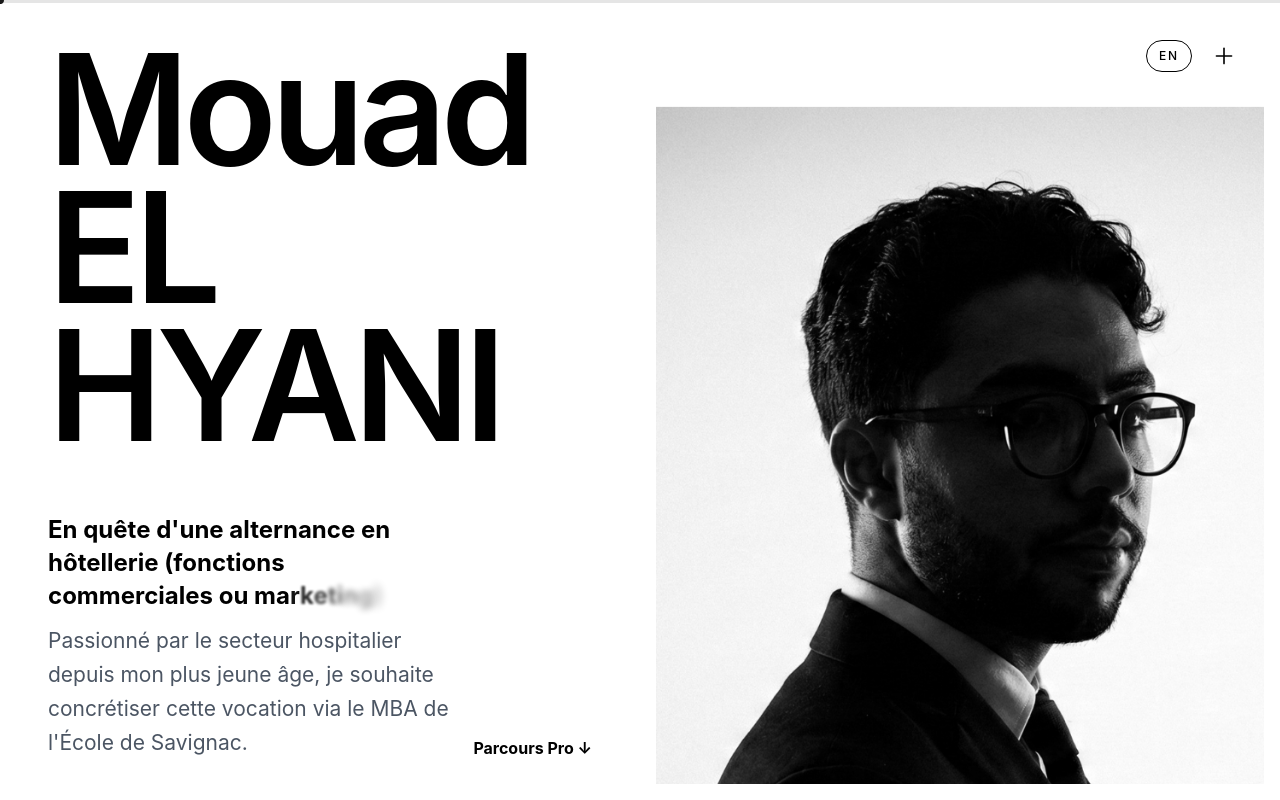
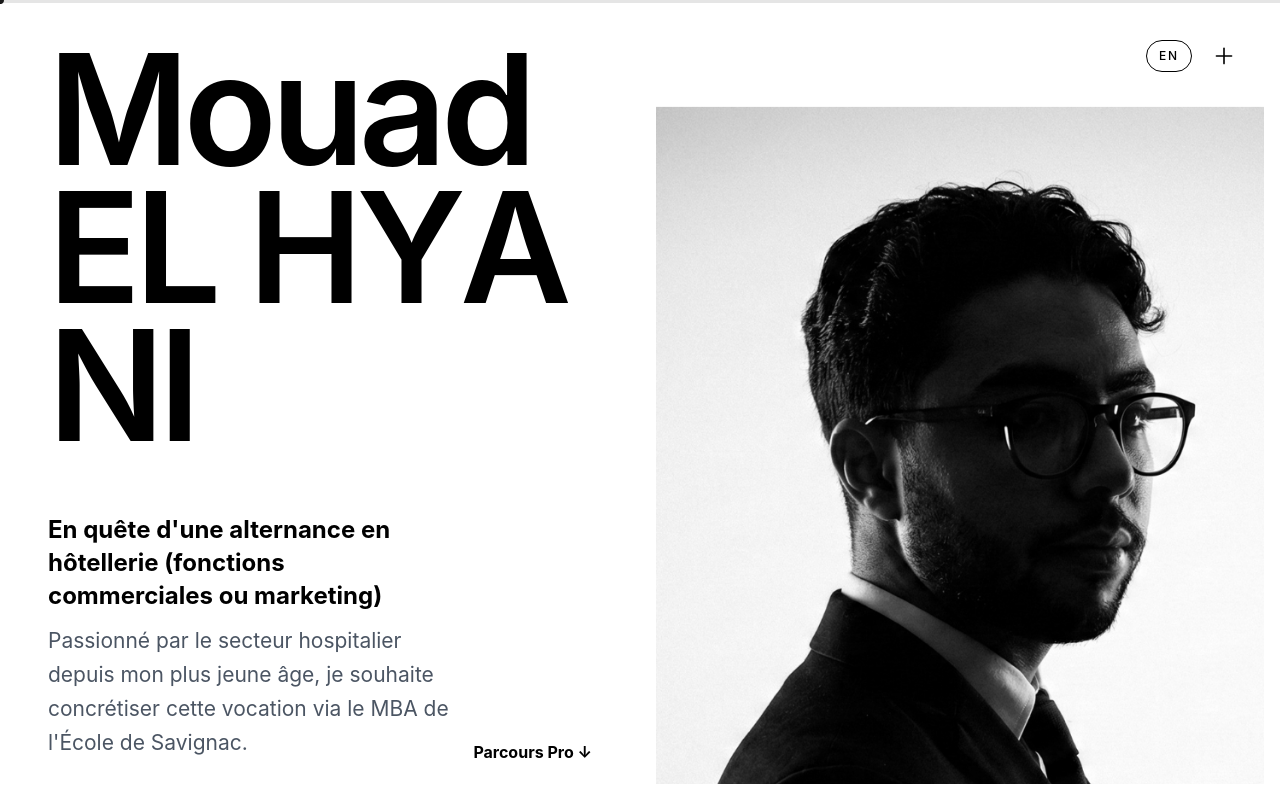
Before and after one commit to LeMouad/mouad-portfolio, a Next.js app: page / in a window 1280 px wide. Shown: the top 800 px of the page. Built offline with nearby package versions, Linux system fonts and the light colour scheme.

Commit message:
Fix: Text blur clears when typing completes + added staggered name animation

```diff
--- a/components/sections/Hero.tsx
+++ b/components/sections/Hero.tsx
@@ -40,29 +40,34 @@ function useTypewriterBlur(text: string, speed: number = 50, delay: number = 100
         }
     }, [text, speed, delay])
 
-    return { displayText, isComplete, charIndex }
+    return { displayText, isComplete, charIndex, totalLength: text.length }
 }
 
 export default function Hero({ content, onContactClick }: HeroProps) {
-    const { displayText, isComplete, charIndex } = useTypewriterBlur(content.hero.headline, 40, 1200)
+    const { displayText, isComplete, charIndex, totalLength } = useTypewriterBlur(content.hero.headline, 40, 1200)
 
     // Split text to animate recent characters with blur
     const renderAnimatedText = () => {
         if (!displayText) return null
 
         return displayText.split('').map((char, index) => {
+            // If typing is complete, show all characters sharp
+            if (isComplete) {
+                return <span key={index}>{char}</span>
+            }
+
             // Calculate how "new" this character is (0 = newest, higher = older)
             const age = charIndex - index - 1
-            // Characters fade in over 8 characters
-            const fadeProgress = Math.min(age / 8, 1)
+            // Characters fade in over 6 characters
+            const fadeProgress = Math.min(age / 6, 1)
 
             return (
                 <span
                     key={index}
                     style={{
-                        opacity: 0.3 + (fadeProgress * 0.7),
-                        filter: `blur(${(1 - fadeProgress) * 4}px)`,
-                        transition: 'opacity 0.3s ease, filter 0.3s ease'
+                        opacity: 0.4 + (fadeProgress * 0.6),
+                        filter: `blur(${(1 - fadeProgress) * 3}px)`,
+                        transition: 'opacity 0.2s ease, filter 0.2s ease'
                     }}
                 >
                     {char}
@@ -87,8 +92,50 @@ export default function Hero({ content, onContactClick }: HeroProps) {
                         }}
                         className="text-[clamp(60px,12vw,160px)] font-semibold leading-[0.9] tracking-[-0.04em]"
                     >
-                        <span className="block">Mouad</span>
-                        <span className="block uppercase">El Hyani</span>
+                        {/* First name with letter stagger */}
+                        <motion.span
+                            className="block overflow-hidden"
+                            initial="hidden"
+                            animate="visible"
+                        >
+                            {'Mouad'.split('').map((letter, i) => (
+                                <motion.span
+                                    key={i}
+                                    className="inline-block"
+                                    initial={{ y: 100, opacity: 0 }}
+                                    animate={{ y: 0, opacity: 1 }}
+                                    transition={{
+                                        duration: 0.8,
+                                        delay: 0.3 + i * 0.05,
+                                        ease: [0.22, 1, 0.36, 1]
+                                    }}
+                                >
+                                    {letter}
+                                </motion.span>
+                            ))}
+                        </motion.span>
+                        {/* Last name with letter stagger */}
+                        <motion.span
+                            className="block uppercase overflow-hidden"
+                            initial="hidden"
+                            animate="visible"
+                        >
+                            {'El Hyani'.split('').map((letter, i) => (
+                                <motion.span
+                                    key={i}
+                                    className="inline-block"
+                                    initial={{ y: 100, opacity: 0 }}
+                                    animate={{ y: 0, opacity: 1 }}
+                                    transition={{
+                                        duration: 0.8,
+                                        delay: 0.5 + i * 0.04,
+                                        ease: [0.22, 1, 0.36, 1]
+                                    }}
+                                >
+                                    {letter === ' ' ? '\u00A0' : letter}
+                                </motion.span>
+                            ))}
+                        </motion.span>
                     </motion.h1>
                 </div>
 
@@ -98,9 +145,9 @@ export default function Hero({ content, onContactClick }: HeroProps) {
                 {/* Bottom Row: Tagline + Scroll Indicator */}
                 <div className="pb-6 lg:pb-10 flex justify-between items-end gap-6">
                     <motion.div
-                        initial={{ opacity: 0, y: 20 }}
+                        initial={{ opacity: 0, y: 30 }}
                         animate={{ opacity: 1, y: 0 }}
-                        transition={{ duration: 0.8, delay: 0.8, ease: [0.22, 1, 0.36, 1] }}
+                        transition={{ duration: 0.8, delay: 1, ease: [0.22, 1, 0.36, 1] }}
                         className="max-w-[420px]"
                     >
                         {/* Typewriter headline with blur fade-in */}
@@ -114,27 +161,40 @@ export default function Hero({ content, onContactClick }: HeroProps) {
                                 />
                             )}
                         </p>
-                        <p className="text-[19px] lg:text-[21px] leading-relaxed text-gray-600">
+                        {/* Subline with fade in */}
+                        <motion.p
+                            initial={{ opacity: 0, y: 20 }}
+                            animate={{ opacity: 1, y: 0 }}
+                            transition={{ duration: 0.8, delay: 1.2, ease: [0.22, 1, 0.36, 1] }}
+                            className="text-[19px] lg:text-[21px] leading-relaxed text-gray-600"
+                        >
                             {content.hero.subline}
-                        </p>
+                        </motion.p>
                     </motion.div>
 
+                    {/* Scroll indicator with bounce animation */}
                     <motion.a
-                        initial={{ opacity: 0 }}
-                        animate={{ opacity: 1 }}
-                        transition={{ duration: 0.8, delay: 1 }}
+                        initial={{ opacity: 0, y: 20 }}
+                        animate={{ opacity: 1, y: 0 }}
+                        transition={{ duration: 0.8, delay: 1.4 }}
                         href="#timeline"
-                        className="text-[14px] lg:text-[16px] font-bold hover:opacity-50 transition-opacity whitespace-nowrap"
+                        className="text-[14px] lg:text-[16px] font-bold hover:opacity-50 transition-opacity whitespace-nowrap group"
                     >
-                        {content.nav.timeline} ↓
+                        <motion.span
+                            animate={{ y: [0, 4, 0] }}
+                            transition={{ duration: 1.5, repeat: Infinity, ease: "easeInOut" }}
+                            className="inline-block"
+                        >
+                            {content.nav.timeline} ↓
+                        </motion.span>
                     </motion.a>
                 </div>
             </div>
 
             {/* Right Half - Portrait with parallax effect */}
             <motion.div
-                initial={{ opacity: 0, scale: 1.1 }}
-                animate={{ opacity: 1, scale: 1 }}
+                initial={{ opacity: 0, scale: 1.05, x: 40 }}
+                animate={{ opacity: 1, scale: 1, x: 0 }}
                 transition={{
                     duration: 1.5,
                     ease: [0.22, 1, 0.36, 1],
@@ -142,7 +202,11 @@ export default function Hero({ content, onContactClick }: HeroProps) {
                 }}
                 className="w-1/2 p-3 lg:p-4"
             >
-                <div className="relative h-full w-full overflow-hidden">
+                <motion.div
+                    className="relative h-full w-full overflow-hidden"
+                    whileHover={{ scale: 1.02 }}
+                    transition={{ duration: 0.6, ease: [0.22, 1, 0.36, 1] }}
+                >
                     <ParallaxImage
                         src="/hero.jpg"
                         alt={content.hero.name}
@@ -151,7 +215,7 @@ export default function Hero({ content, onContactClick }: HeroProps) {
                         className="object-cover"
                         style={{ objectPosition: 'center 20%' }}
                     />
-                </div>
+                </motion.div>
             </motion.div>
         </section>
     )
```
